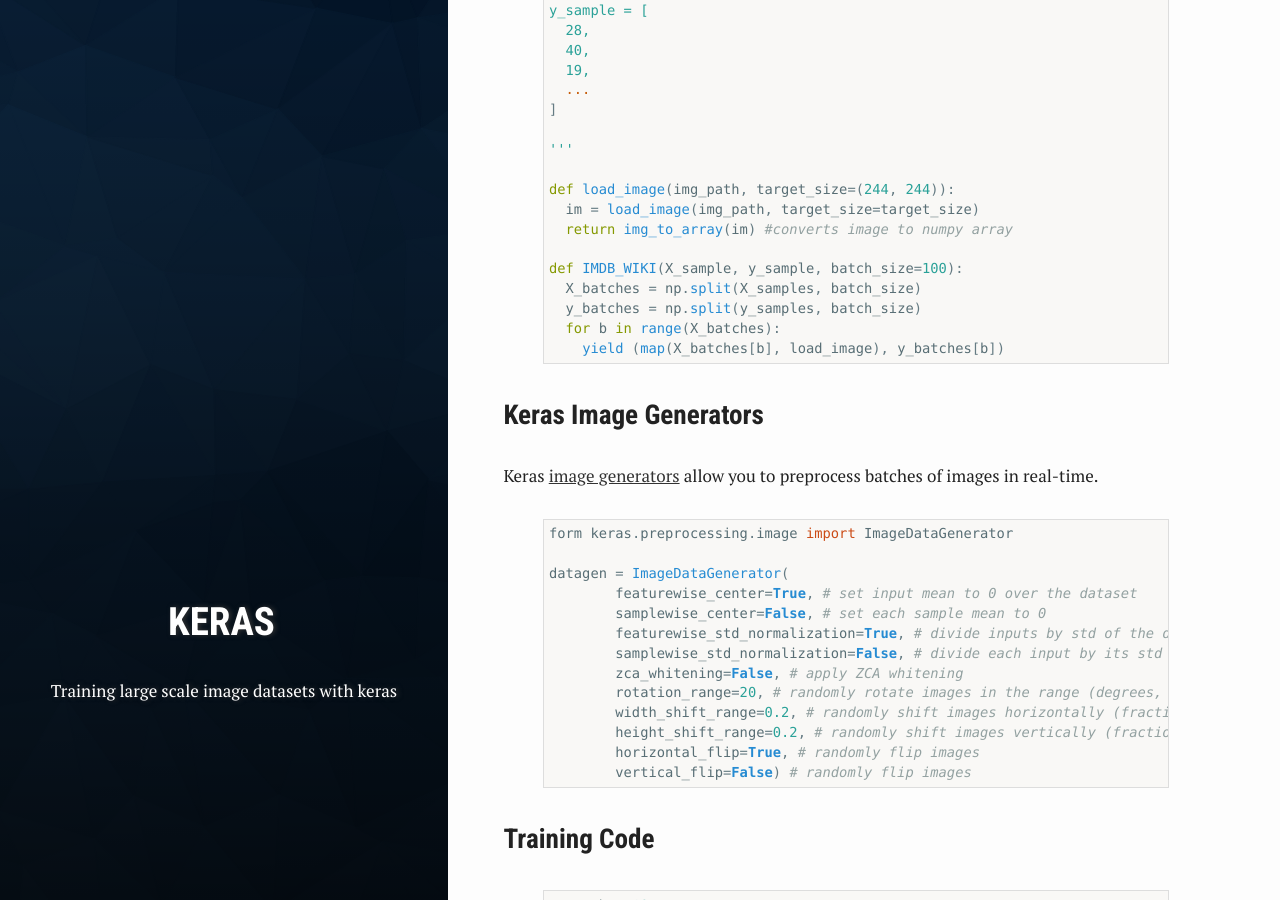
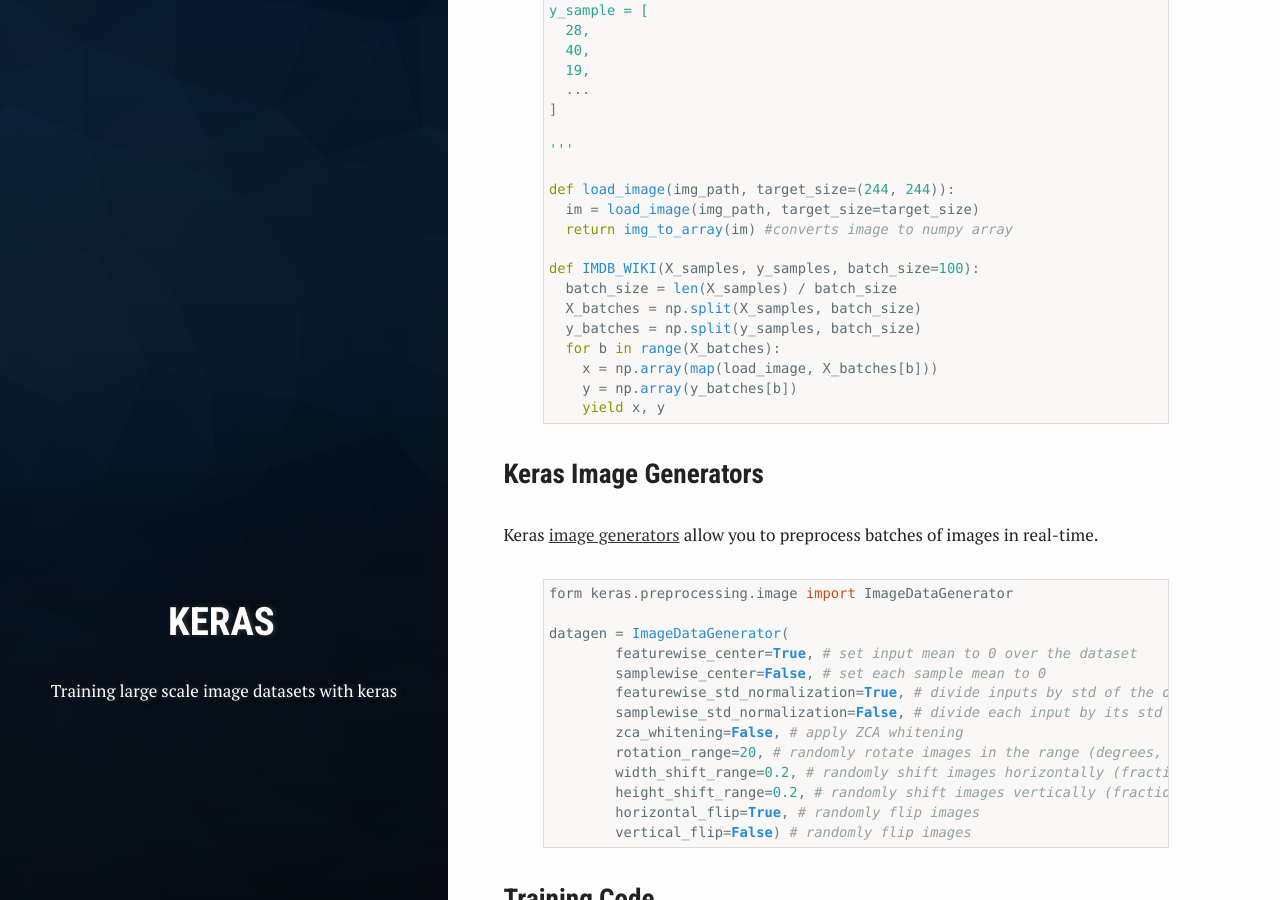
Before and after one commit to paulserraino/overfit, a Jekyll site: the page built from _posts/2017-05-10-large-image-datasets-keras.markdown, in a window 1280 px wide and 900 px high, scrolled down 747 px. Built offline with Jekyll 4.4.1, drawn with Linux system fonts in a browser that asks for light colours.

Commit message:
update code example in keras post

```diff
--- a/_posts/2017-05-10-large-image-datasets-keras.markdown
+++ b/_posts/2017-05-10-large-image-datasets-keras.markdown
@@ -45,11 +45,14 @@
   im = load_image(img_path, target_size=target_size)
   return img_to_array(im) #converts image to numpy array
 
-def IMDB_WIKI(X_sample, y_sample, batch_size=100):
+def IMDB_WIKI(X_samples, y_samples, batch_size=100):
+  batch_size = len(X_samples) / batch_size
   X_batches = np.split(X_samples, batch_size)
   y_batches = np.split(y_samples, batch_size)
   for b in range(X_batches):
-    yield (map(X_batches[b], load_image), y_batches[b])
+    x = np.array(map(load_image, X_batches[b]))
+    y = np.array(y_batches[b])
+    yield x, y
 
 {% endhighlight %}
 
```
